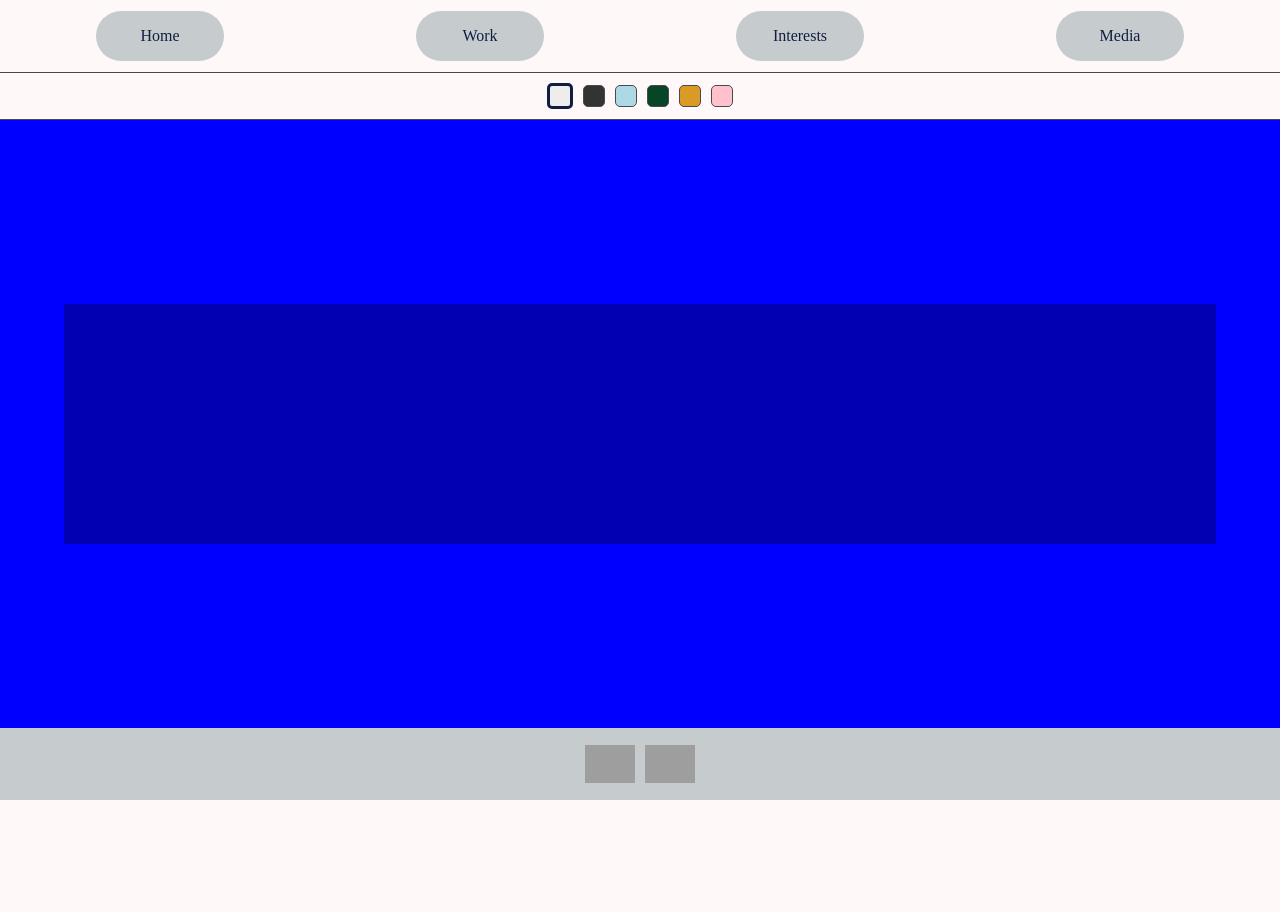
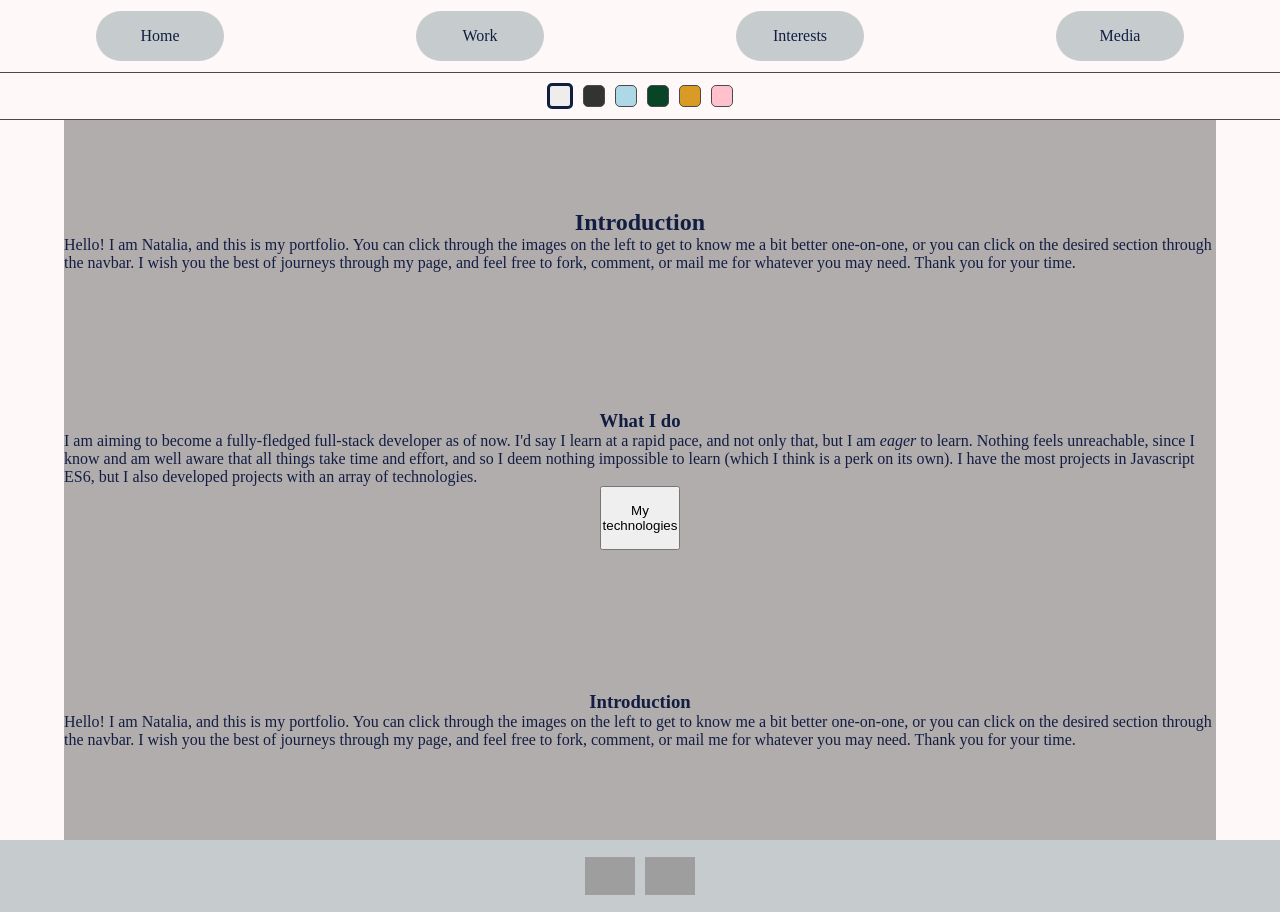
Before and after one commit to Natalia-dot/ownexercises, a React (Create React App) app in the folder typescript-project/: page / in a window 1280 px wide. Before the commit the page ends 800 px from the top, so only its background shows below. Built offline with nearby package versions, Linux system fonts and the light colour scheme; grey boxes are pictures that could not be loaded.

Commit message:
Weiiird way to render elements but interesting

```diff
--- a/typescript-project/src/components/styles/Main/FullScreenDiv.tsx
+++ b/typescript-project/src/components/styles/Main/FullScreenDiv.tsx
@@ -8,7 +8,6 @@ const StyledFullSCreenDiv = styled.div<FullScreenDivProps>`
     justify-content: center;
     width: 100vw;
     min-height: 76vh;
-    background-color: blue;
 `
 
 export const FullScreenDiv = (props: FullScreenDivProps) => {
--- /dev/null
+++ b/typescript-project/src/components/styles/Reusable/StyGeneralButton.tsx
@@ -0,0 +1,8 @@
+import styled from "styled-components";
+
+export const StyGeneralButton = styled.button`
+    width: 5rem;
+    height: 4rem;
+    background-color: ${({theme}) => theme.secondaryBackground};
+    color: ${({theme}) => theme.text};
+`
--- a/typescript-project/src/components/styles/index.tsx
+++ b/typescript-project/src/components/styles/index.tsx
@@ -2,3 +2,4 @@ export * from  './Footer/StyFooter'
 export * from  './Nav/StyNav'
 export * from  './Reusable/StyIconAnchor'
 export * from  './Reusable/StyImgCarrousel'
+export * from  './Reusable/StyGeneralButton'
--- a/typescript-project/src/media/data.tsx
+++ b/typescript-project/src/media/data.tsx
@@ -1,10 +1,32 @@
+import { StyledButton } from "../components";
+import { StyGeneralButton } from "../components/styles";
+
 export const imagesArray = [
-    'https://assets.pokemon.com/assets/cms2/img/pokedex/detail/001.png',
-    'https://assets.pokemon.com/assets/cms2/img/pokedex/detail/002.png',
-    'https://assets.pokemon.com/assets/cms2/img/pokedex/detail/003.png',
-    'https://assets.pokemon.com/assets/cms2/img/pokedex/detail/004.png',
-    'https://assets.pokemon.com/assets/cms2/img/pokedex/detail/005.png',
-    'https://assets.pokemon.com/assets/cms2/img/pokedex/detail/006.png',
-    'https://assets.pokemon.com/assets/cms2/img/pokedex/detail/007.png',
-    'https://assets.pokemon.com/assets/cms2/img/pokedex/detail/008.png'
-]
+  "https://assets.pokemon.com/assets/cms2/img/pokedex/detail/001.png",
+  "https://assets.pokemon.com/assets/cms2/img/pokedex/detail/002.png",
+  "https://assets.pokemon.com/assets/cms2/img/pokedex/detail/003.png",
+  "https://assets.pokemon.com/assets/cms2/img/pokedex/detail/004.png",
+  "https://assets.pokemon.com/assets/cms2/img/pokedex/detail/005.png",
+  "https://assets.pokemon.com/assets/cms2/img/pokedex/detail/006.png",
+  "https://assets.pokemon.com/assets/cms2/img/pokedex/detail/007.png",
+  "https://assets.pokemon.com/assets/cms2/img/pokedex/detail/008.png",
+];
+
+export const introduction = [
+  {
+    title: <h2>Introduction</h2>,
+    text: <p>Hello! I am Natalia, and this is my portfolio. You can click through the images on the left to get to know me a bit better one-on-one, or you can click on the desired section through the navbar. I wish you the best of journeys through my page, and feel free to fork, comment, or mail me for whatever you may need. Thank you for your time.</p>,
+    src: "https://lh3.googleusercontent.com/proxy/dUTb-vqnuQ-wf81zWwG2t_HQJ1t_Pq2_Xmu4wcey6_0a0-MijUmkjBWPr971GeL3Nf_MkZN2_bb6OEQPtZxfKs7v5b8R61yiF55dvnGPYhd2XUXj82M8CZRZU5salKRI21Hx"
+  },
+  {
+    title: <h3>What I do</h3>,
+    text: <p>I am aiming to become a fully-fledged full-stack developer as of now. I'd say I learn at a rapid pace, and not only that, but I am <em>eager</em> to learn. Nothing feels unreachable, since I know and am well aware that all things take time and effort, and so I deem nothing impossible to learn (which I think is a perk on its own). I have the most projects in Javascript ES6, but I also developed projects with an array of technologies.</p>,
+    src: "https://lh3.googleusercontent.com/proxy/dUTb-vqnuQ-wf81zWwG2t_HQJ1t_Pq2_Xmu4wcey6_0a0-MijUmkjBWPr971GeL3Nf_MkZN2_bb6OEQPtZxfKs7v5b8R61yiF55dvnGPYhd2XUXj82M8CZRZU5salKRI21Hx",
+    extra: <StyGeneralButton>My technologies</StyGeneralButton>
+  },
+  {
+    title: <h3>Introduction</h3>,
+    text: <p>Hello! I am Natalia, and this is my portfolio. You can click through the images on the left to get to know me a bit better one-on-one, or you can click on the desired section through the navbar. I wish you the best of journeys through my page, and feel free to fork, comment, or mail me for whatever you may need. Thank you for your time.</p>,
+    src: "https://lh3.googleusercontent.com/proxy/dUTb-vqnuQ-wf81zWwG2t_HQJ1t_Pq2_Xmu4wcey6_0a0-MijUmkjBWPr971GeL3Nf_MkZN2_bb6OEQPtZxfKs7v5b8R61yiF55dvnGPYhd2XUXj82M8CZRZU5salKRI21Hx"
+  },
+];
--- a/typescript-project/src/pages/Home/Home.tsx
+++ b/typescript-project/src/pages/Home/Home.tsx
@@ -1,15 +1,21 @@
 import React from 'react'
 import { FlexDiv } from '../../components'
 import { FullScreenDiv } from '../../components/styles/Main/FullScreenDiv'
+import { introduction } from '../../media/data'
 
 
 export const Home = () => {
   return (
 <>
 <FullScreenDiv>
-<FlexDiv>
+{introduction.map((item) => (
+  <FlexDiv $w='40vw' $h='20vh'>
+  {item.title}
+  {item.text}
+  {item.extra && item.extra}
+  </FlexDiv>
 
-</FlexDiv>
+))}
 </FullScreenDiv>
 </>
   )
--- a/typescript-project/src/props/props.tsx
+++ b/typescript-project/src/props/props.tsx
@@ -39,8 +39,8 @@ export interface FlexDivProps
     React.HTMLAttributes<HTMLDivElement>,
     HTMLDivElement
   > {
-    w?: string;
-    h?: string;
+    $w?: string;
+    $h?: string;
   }
 
   export interface FullScreenDivProps
```
